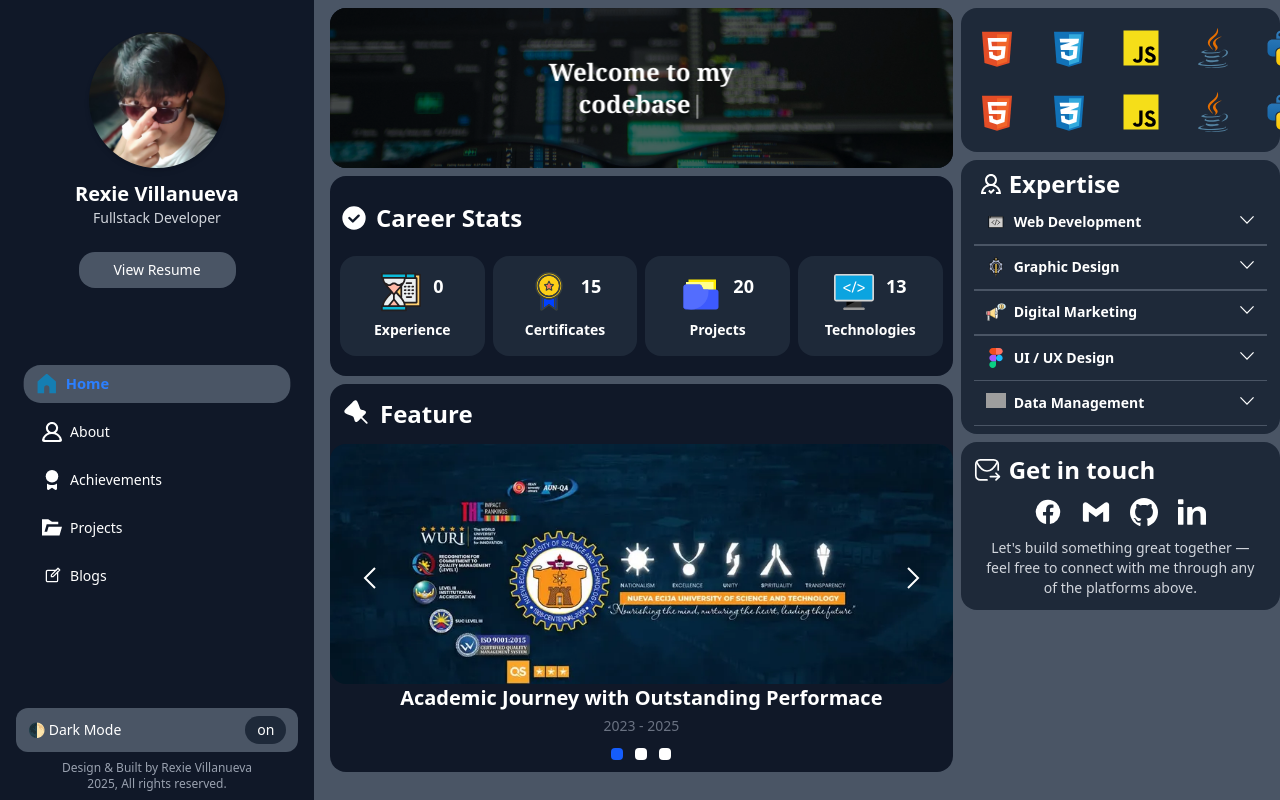
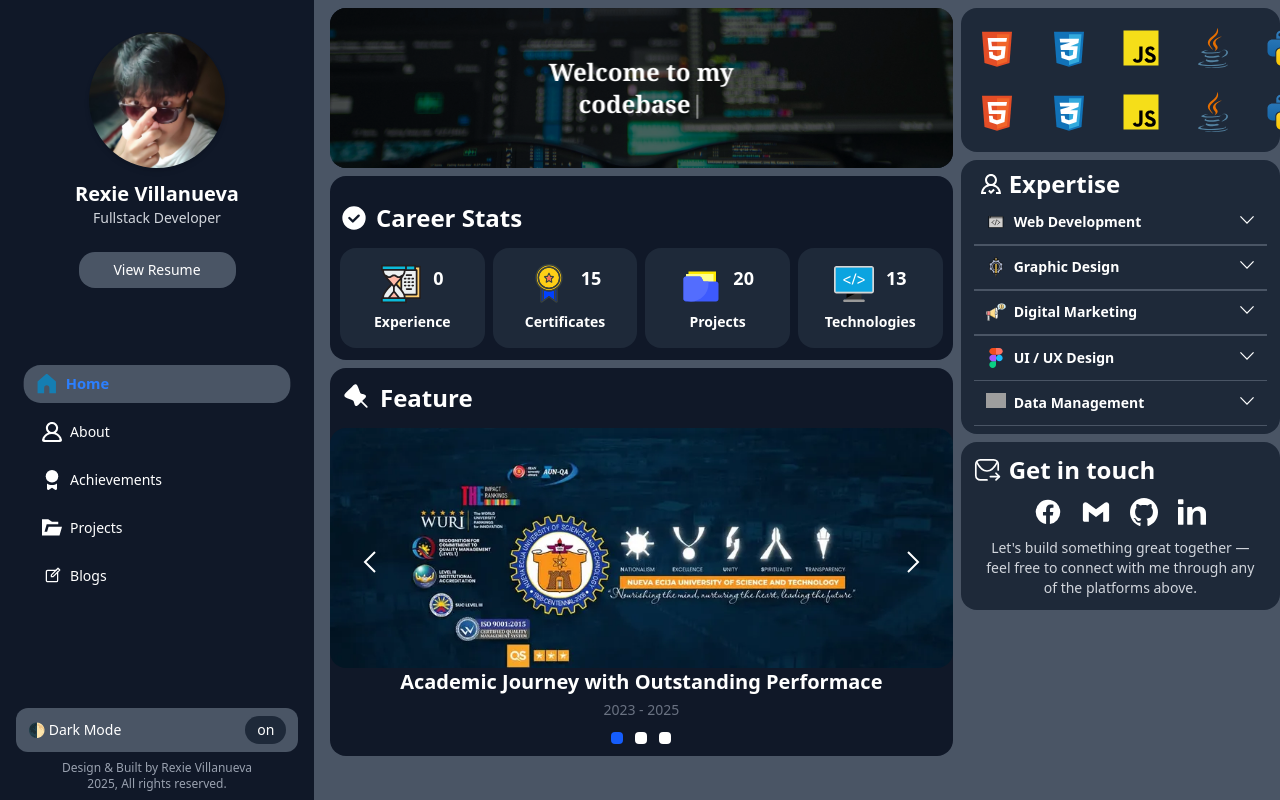
Before and after one commit to Xer0503/Portfolio-vue, a Vue app: page / in a window 1280 px wide. Built offline with nearby package versions, Linux system fonts and the light colour scheme; grey boxes are pictures that could not be loaded.

Commit message:
fix: remove unnecessary comment and adjust padding in Career component for better layout

```diff
--- a/src/components/Layout.vue
+++ b/src/components/Layout.vue
@@ -131,7 +131,6 @@ body {
   opacity: 0;
 }
 
-/* Safari Fix for backdrop blur */
 .backdrop-blur-sm {
   backdrop-filter: blur(4px);
   -webkit-backdrop-filter: blur(4px);
--- a/src/components/ui/Career.vue
+++ b/src/components/ui/Career.vue
@@ -48,7 +48,7 @@ const icon = careerStat.reduce((map, item) => {
         </div>
 
         <!--Card Body-->
-        <div class="grid grid-cols-2 md:grid-cols-4 px-2 gap-2 text-white md:py-2 md:px-2.5">
+        <div class="grid grid-cols-2 md:grid-cols-4 px-2 gap-2 text-white md:px-2.5">
             <div v-for="career in careerStat"
             :key="career.id"
             @click="selectCareer = career.id"
--- a/src/components/ui/Feauture.vue
+++ b/src/components/ui/Feauture.vue
@@ -72,6 +72,8 @@ function prev() {
               'w-3 rounded h-3 transition-transform duration-300',
               currentIndex == 2 ? 'bg-blue-600' : 'bg-white'
             ]"></div>
+
+
         </div>
     </div>
   </div>
```
